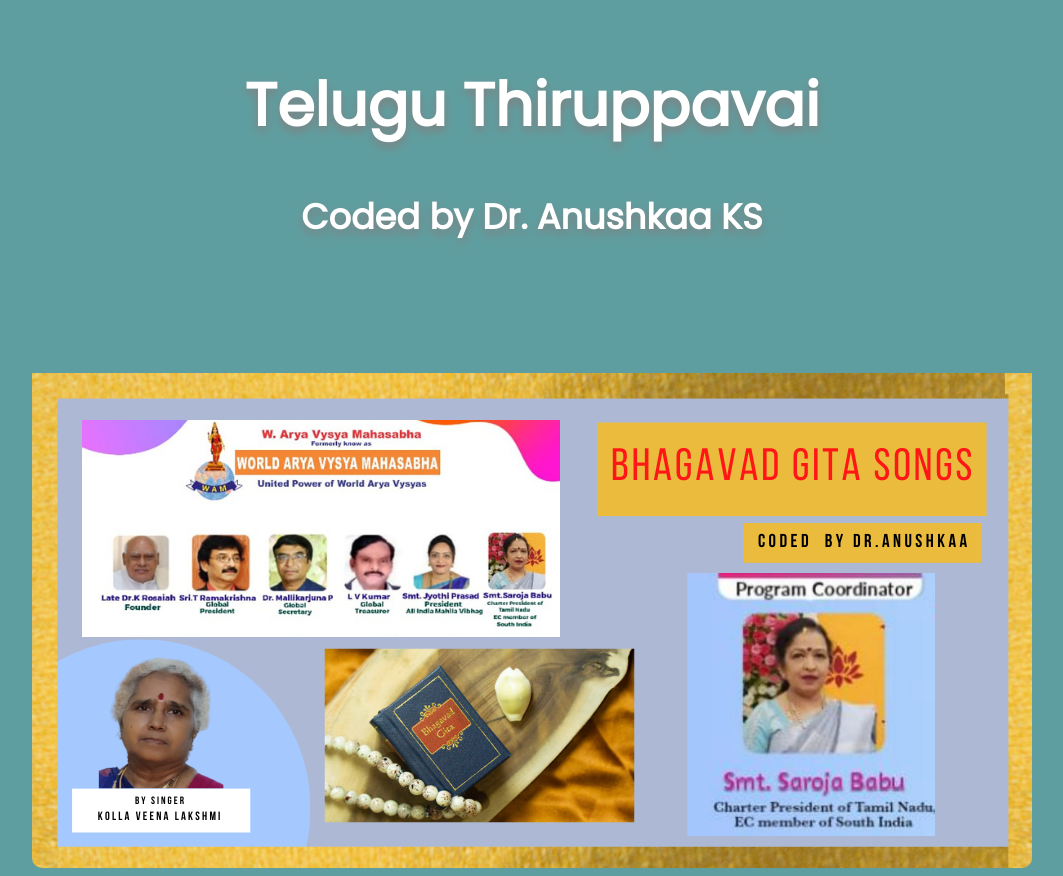
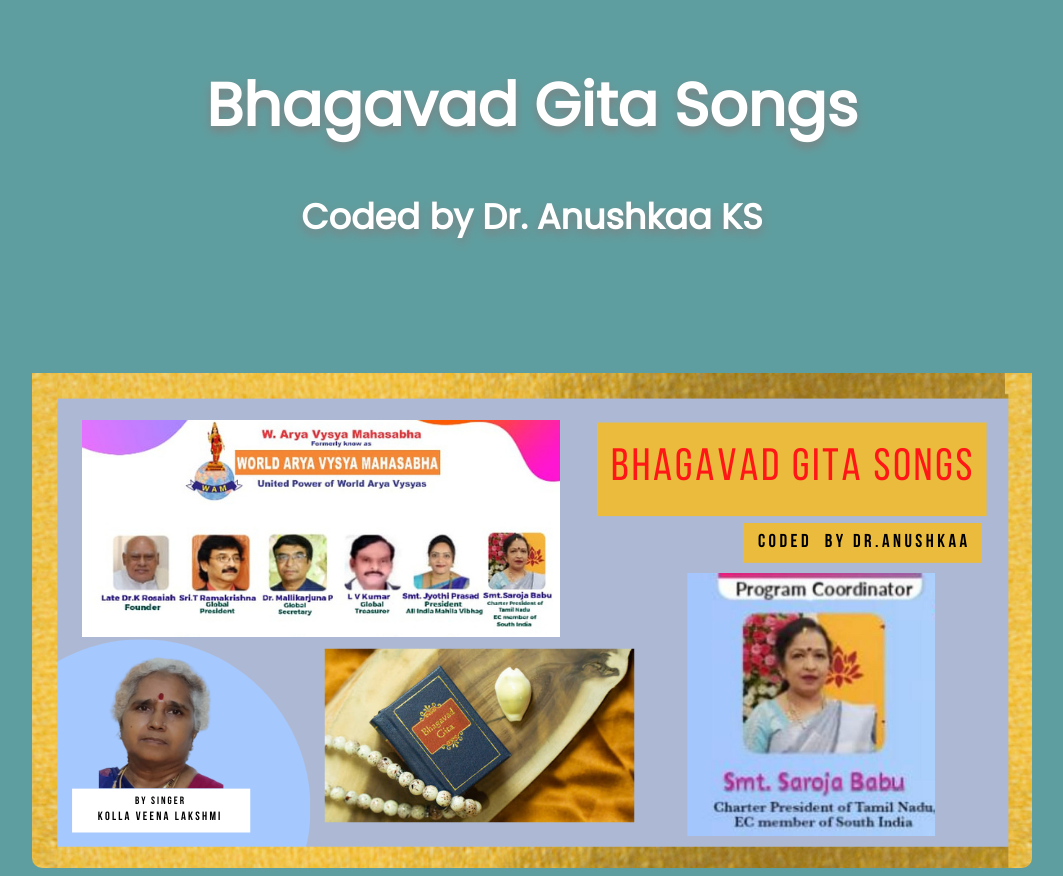
Before and after one commit to TheFutureCode9/Bhagvad_Gita_Songs_Playlist, a plain HTML site: page index.html in a window 1280 px wide. Shown: the top 876 px of the page, without its empty margins (108-1171 px from the left). Drawn offline with Linux system fonts and the light colour scheme.

Commit message:
Update index.html

```diff
--- a/index.html
+++ b/index.html
@@ -11,7 +11,7 @@
 <body>
   <div class="container">
 
-    <div class="heading"><h1>Telugu Thiruppavai</h1>
+    <div class="heading"><h1>Bhagavad Gita Songs</h1>
       <h3>Coded by Dr. Anushkaa KS</h3></div>
 
 
```
